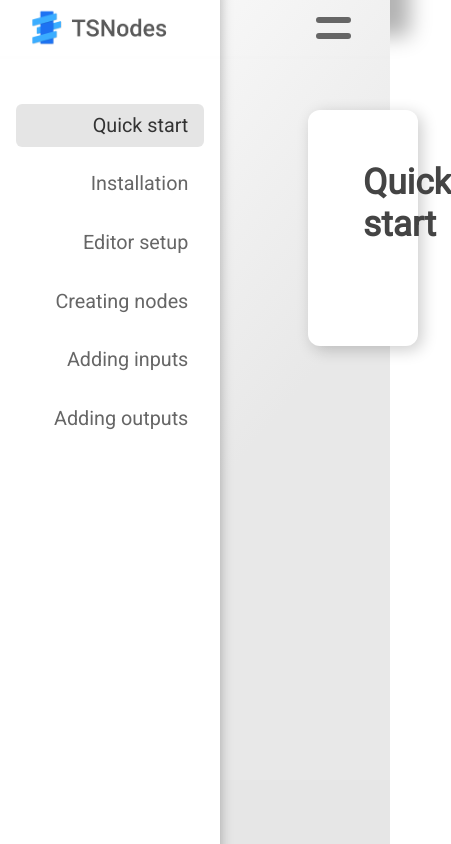
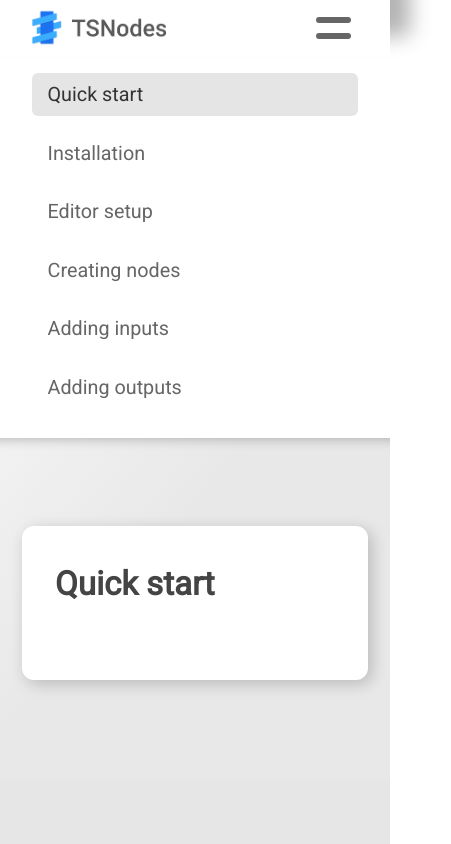
Before and after one commit to michalmarchewczyk/TSNodes-site, a Gatsby site: page /docs/quick-start in a window 390 px wide. Shown: the top 844 px of the page, 451 px wide, since content can reach past the window. Built offline with nearby package versions, Linux system fonts and the light colour scheme; Gatsby itself is replaced by a stand-in of ours.

Commit message:
Make documentation pages responsive

```diff
--- a/src/components/leftMenu.module.scss
+++ b/src/components/leftMenu.module.scss
@@ -10,4 +10,19 @@
   background: white;
   padding-top: 4em;
   z-index: 100;
+
+  @media screen and (max-width: 800px){
+    font-size: 0.9em;
+  }
+
+  @media screen and (max-width: 700px){
+    font-size: 1em;
+    position: relative;
+    top: -3em;
+    width: 100%;
+    height: auto;
+    padding-top: 3.6em;
+    padding-bottom: 0.6em;
+    box-shadow: 0 -12px 12px 12px rgba(0,0,0,0.3);
+  }
 }
--- a/src/components/menuLink.module.scss
+++ b/src/components/menuLink.module.scss
@@ -12,6 +12,11 @@
   &:hover {
     background: rgba(0,0,0,0.1);
   }
+
+  @media screen and (max-width: 700px){
+    text-align: left;
+    margin: 0.8em 1.6em;
+  }
 }
 
 .active {
--- a/src/templates/docTemplate.module.scss
+++ b/src/templates/docTemplate.module.scss
@@ -9,12 +9,40 @@
   box-shadow: 4px 4px 16px rgba(0,0,0,0.2);
   padding: 1em 2.5em 3em;
   margin-bottom: 10em;
+
+  @media screen and (max-width: 1000px){
+    left: 12em;
+    width: calc(100% - 19em);
+  }
+
+  @media screen and (max-width: 900px){
+    left: 11em;
+    width: calc(100% - 17em);
+  }
+
+  @media screen and (max-width: 800px){
+    left: 10em;
+    padding: 0.5em 1.5em 2em;
+    width: calc(100% - 14em);
+  }
+
+
+  @media screen and (max-width: 700px){
+    top: 1em;
+    left: 1em;
+    width: calc(100% - 5em);
+  }
+
 }
 
 
 .content {
   font-size: 0.8em;
   color: #444444;
+
+  @media screen and (max-width: 800px){
+    font-size: 0.75em;
+  }
 
   h1 {
     margin-bottom: 1em;
```
